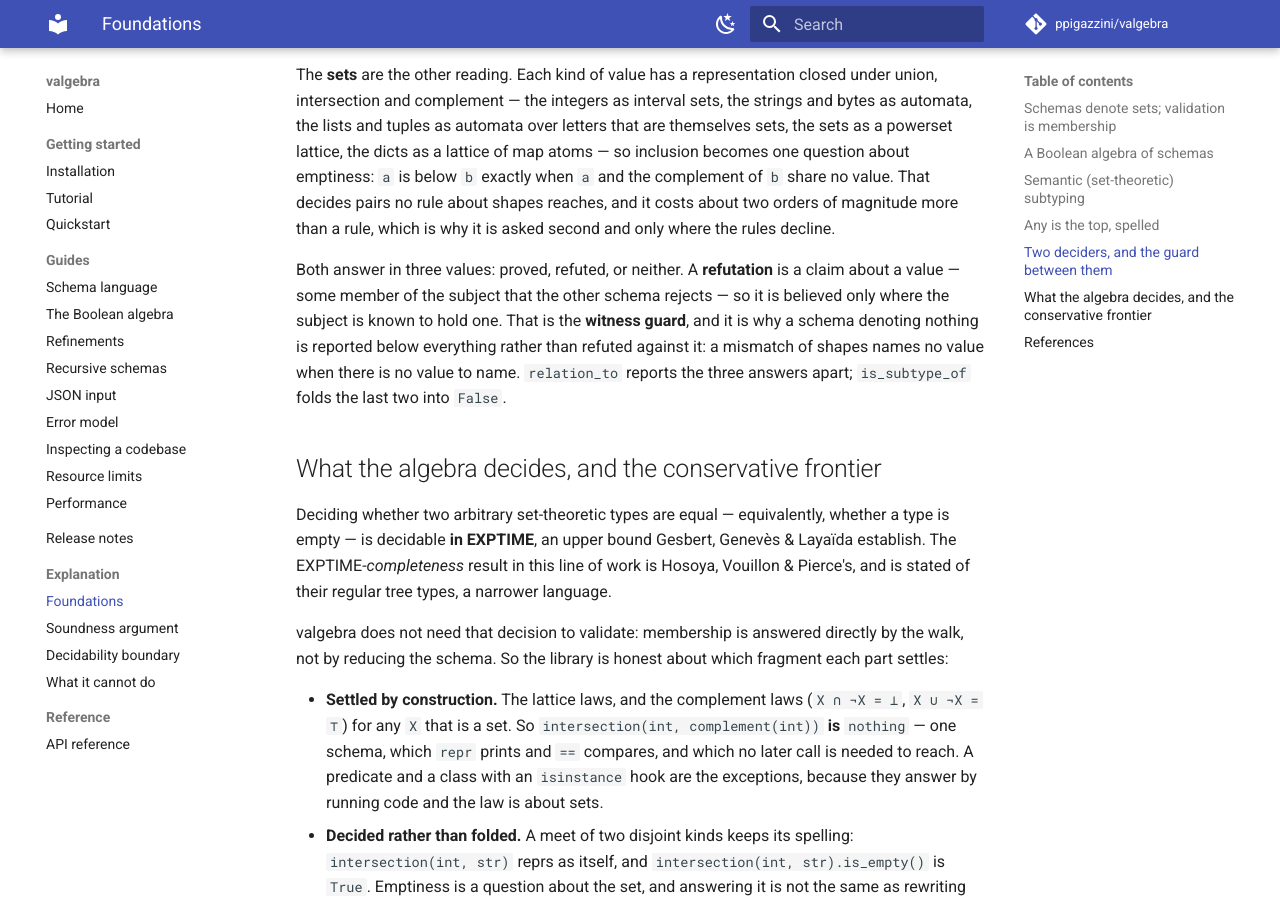
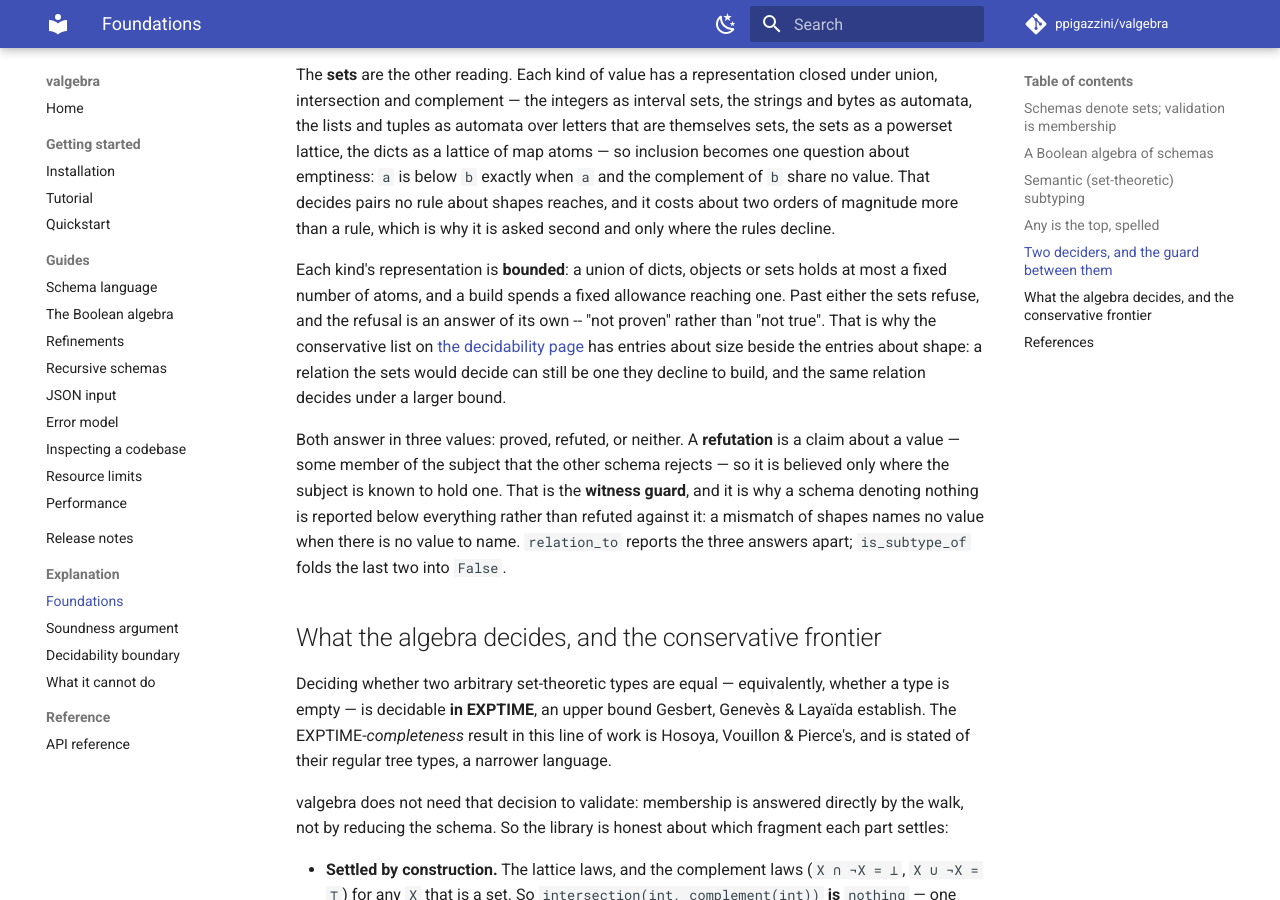
Before and after one commit to ppigazzini/valgebra, an MkDocs documentation site: the page built from docs/13-foundations.md, in a window 1280 px wide and 900 px high, scrolled down 2217 px. Built offline with MkDocs 1.6.1 and Material for MkDocs 9.7.7, drawn with Linux system fonts in a browser that asks for light colours; comment, search, counter and statistics services are not loaded.

```diff
--- a/docs/13-foundations.md
+++ b/docs/13-foundations.md
@@ -111,6 +111,14 @@ decides pairs no rule about shapes reaches, and it costs about two orders of
 magnitude more than a rule, which is why it is asked second and only where the
 rules decline.
 
+Each kind's representation is **bounded**: a union of dicts, objects or sets
+holds at most a fixed number of atoms, and a build spends a fixed allowance
+reaching one. Past either the sets refuse, and the refusal is an answer of its
+own -- "not proven" rather than "not true". That is why the conservative list
+on [the decidability page](15-decidability.md) has entries about size beside
+the entries about shape: a relation the sets would decide can still be one they
+decline to build, and the same relation decides under a larger bound.
+
 Both answer in three values: proved, refuted, or neither. A **refutation** is a
 claim about a value — some member of the subject that the other schema rejects —
 so it is believed only where the subject is known to hold one. That is the
```
Also changed, not shown: CHANGELOG.md (+1 -0 lines), docs/16-api.md (+7 -2 lines), 1 other file.
